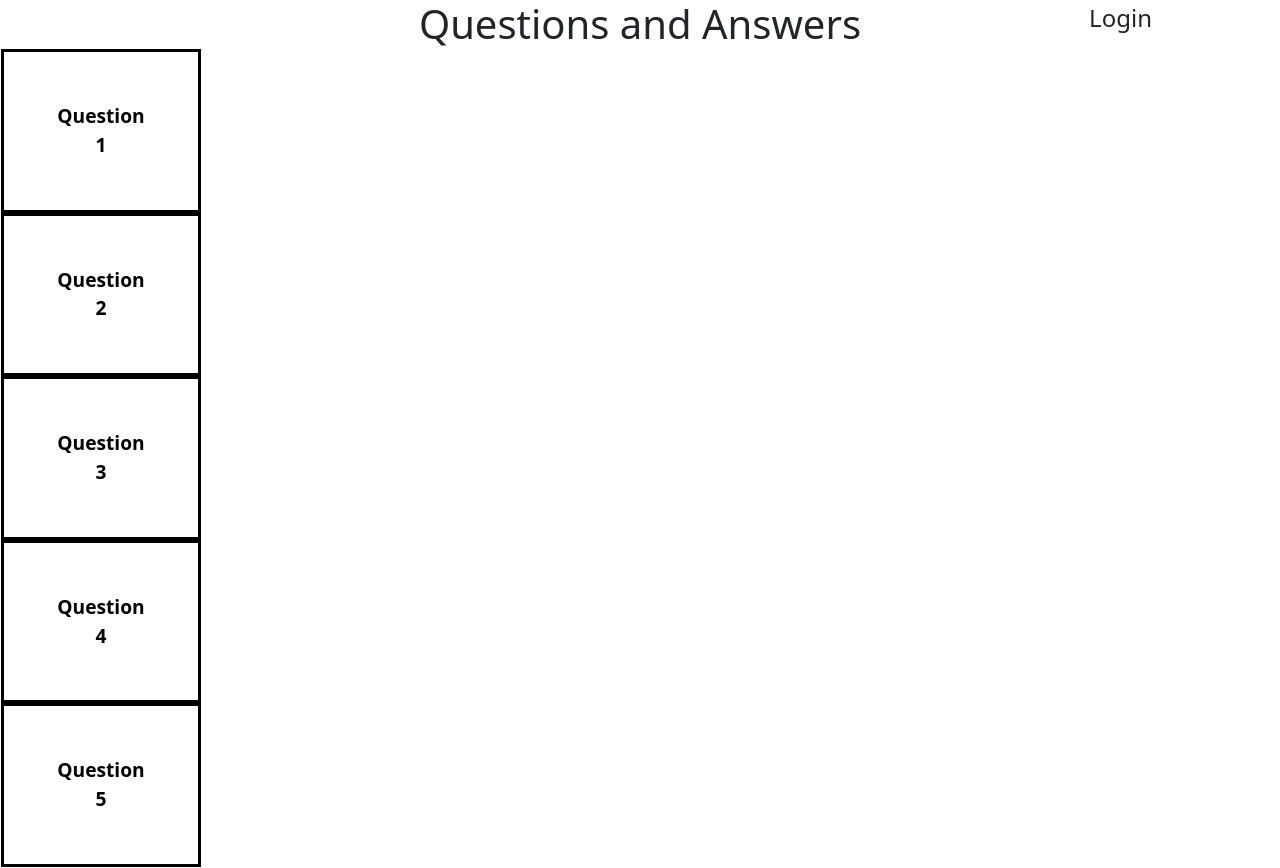
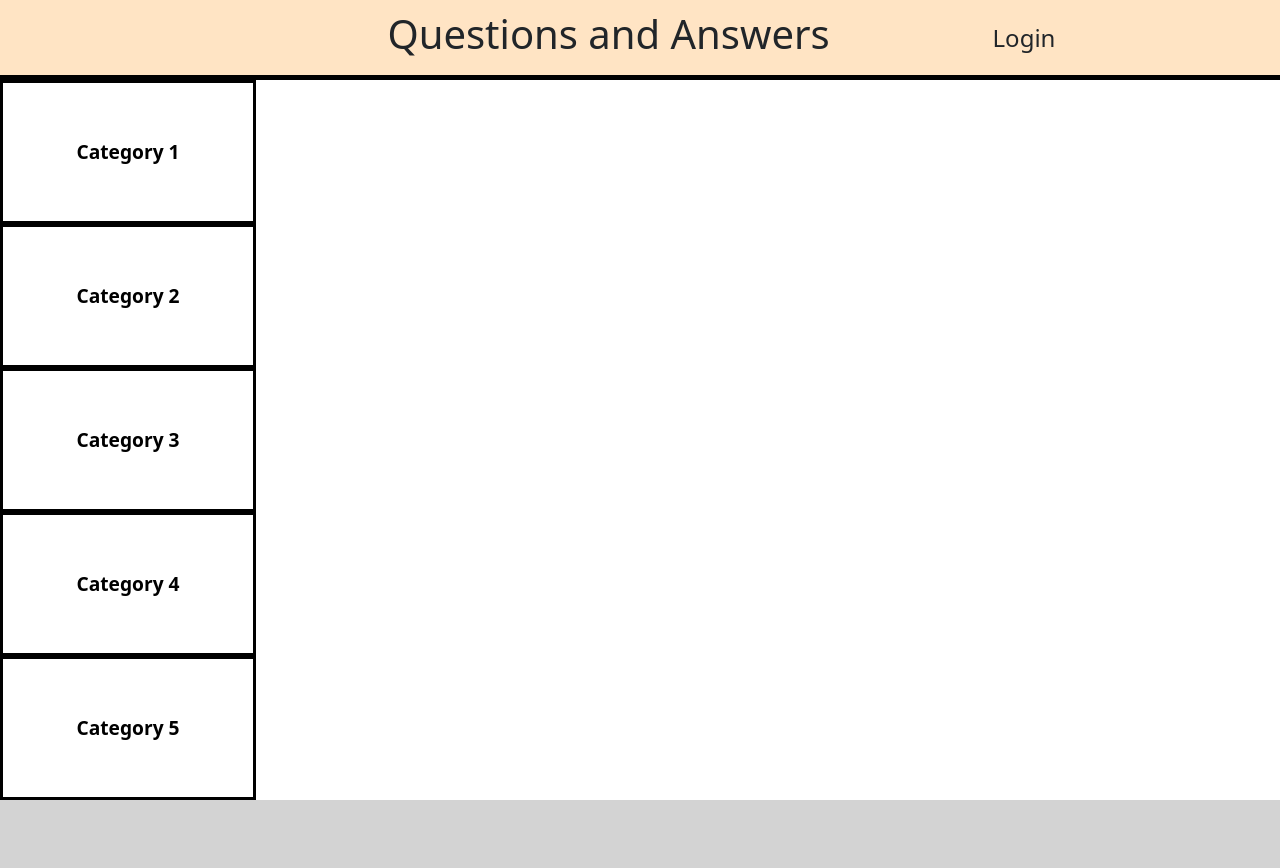
Before and after one commit to kerrthomas/Project, a Next.js app: page / in a window 1280 px wide. After the commit the page ends 800 px from the top, so only its background shows below. Built offline with nearby package versions, Linux system fonts and the light colour scheme.

Commit message:
Design fixes

```diff
--- a/package.json
+++ b/package.json
@@ -9,6 +9,7 @@
     "lint": "next lint"
   },
   "dependencies": {
+    "bootstrap": "^5.1.3",
     "next": "12.1.4",
     "react": "18.0.0",
     "react-dom": "18.0.0"
--- a/pages/index.js
+++ b/pages/index.js
@@ -5,20 +5,16 @@ import styles from '../styles/Home.module.css'
 function App() {
   return (
     <div className={styles.container}>
-        <header className={styles.headerAlign}>
-          <h1>Questions and Answers</h1>
-          <span>Login</span>
-        </header>
-      <div className={"flex-box"}>
-        <table>
-          <td>
-            <tr><button className="question-tab">Question 1</button></tr>
-            <tr><button className="question-tab">Question 2</button></tr>
-            <tr><button className="question-tab">Question 3</button></tr>
-            <tr><button className="question-tab">Question 4</button></tr>
-            <tr><button className="question-tab">Question 5</button></tr>
-          </td>
-        </table>
+      <header className={styles.headerAlign}>
+        <h1>Questions and Answers</h1>
+        <span>Login</span>
+      </header>
+      <div className={styles.catContainer}>
+        <button className={styles.catTab}>Category 1</button>
+        <button className={styles.catTab}>Category 2</button>
+        <button className={styles.catTab}>Category 3</button>
+        <button className={styles.catTab}>Category 4</button>
+        <button className={styles.catTab}>Category 5</button>
       </div>
     </div>
   );
--- a/styles/Home.module.css
+++ b/styles/Home.module.css
@@ -1,17 +1,36 @@
 .container {
   width: 100%;
-  height: 100%;
+  height: 100vh;
+}
+.container .headerAlign {
+  display: flex;
+  flex-flow: row nowrap;
+  justify-content: center;
+  align-items: center;
 }
 .container .headerAlign h1 {
-  display: inline;
-  float: center;
+  display: block;
+  width: 60%;
 }
 .container .headerAlign span {
-  position: absolute;
-  top: 0;
-  right: 10%;
-  float: right;
+  display: block;
   font-size: 24px;
+}
+.container .catContainer {
+  height: 90%;
+  width: 20%;
+  display: flex;
+  flex-direction: column;
+  background-color: green;
+}
+.container .catContainer .catTab {
+  width: 100%;
+  height: 20%;
+  background-color: white;
+  display: block;
+  border: 3px black solid;
+  font-weight: bolder;
+  font-size: larger;
 }
 
 /*# sourceMappingURL=Home.module.css.map */
--- a/styles/Home.module.scss
+++ b/styles/Home.module.scss
@@ -1,17 +1,41 @@
 .container {
     width: 100%;
-    height: 100%;
+    height: 100vh;
+
     .headerAlign {
+        display: flex;
+        flex-flow: row nowrap;
+        justify-content: center;
+        align-items: center;
+
         h1 {
-           display: inline;
-           float: center;
+            display: block;
+            width: 60%;
         }
+
         span {
-            position: absolute;
-            top: 0;
-            right: 10%;
-            float: right;
+            display: block;
             font-size: 24px;
         }
     }
+
+    .catContainer {
+        height: 90%;
+        width: 20%;
+        display: flex;
+        flex-direction: column;
+        background-color: green;
+
+        .catTab {
+            width: 100%;
+            height: calc(100% / 5);
+            background-color: white;
+            display: block;
+            border: 3px black solid;
+            font-weight: bolder;
+            font-size: larger;
+        }
+    }
+
+
 }
--- a/styles/globals.css
+++ b/styles/globals.css
@@ -5,19 +5,10 @@ body {
   text-align: center;
 }
 
-.flex-box {
-  display: flex;
-  flex-flow: row nowrap;
+header {
+  border-bottom: 5px solid black;
+  display: block;
   width: 100%;
-  border-top: 10px;
+  height: 10vh;
+  background-color: bisque;
 }
-
-.question-tab {
-  width: 200px;
-  overflow: hidden;
-  background-color: white;
-  border: 3px black solid;
-  font-weight: bolder;
-  font-size: larger;
-  padding: 50px;
-}
```
Also changed, not shown: .eslintrc.json, 2 other files (tests, documents, lock files or other folders).
